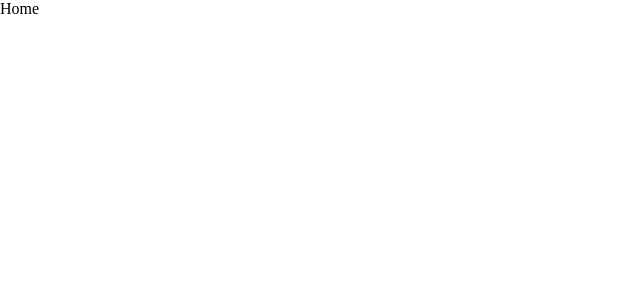
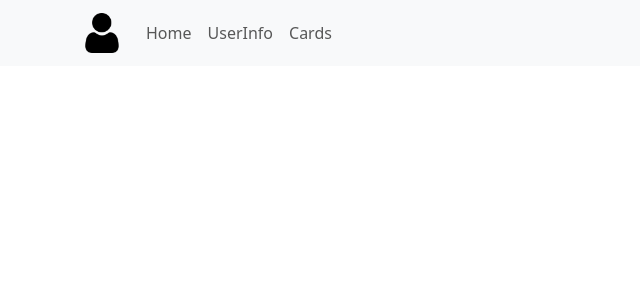
Before and after one commit to tornike2002/Card-bootstrap, a React (Vite) app: page / in a window 1280 px wide. Shown: the top 300 px of the page, without its empty margins (0-640 px from the left). Built offline with nearby package versions, Linux system fonts and the light colour scheme.

Commit message:
added basic navbar and user image for navlogo

```diff
--- a/src/components/Home/Home.jsx
+++ b/src/components/Home/Home.jsx
@@ -1,9 +1,13 @@
-import React from 'react'
+import React from "react";
+import NavbarComponent from "../NavbarComponent";
+import "bootstrap/dist/css/bootstrap.min.css"
 
 const Home = () => {
   return (
-    <div>Home</div>
-  )
-}
+    <section>
+      <NavbarComponent />
+    </section>
+  );
+};
 
-export default Home
+export default Home;
--- /dev/null
+++ b/src/components/NavbarComponent.jsx
@@ -0,0 +1,31 @@
+import React from "react";
+import { Container, Nav, Navbar } from "react-bootstrap";
+import { Link } from "react-router-dom";
+import userPic from "../assets/userPic.png";
+const NavbarComponent = () => {
+  return (
+    <Navbar expand="lg" className="bg-body-tertiary">
+      <Container className="d-flex justify-content-center align-items-center">
+        <Link to="/" className="navbar-brand">
+          <img src={userPic} alt="user picture" height={40} />
+        </Link>
+        <Navbar.Toggle aria-controls="basic-navbar-nav" />
+        <Navbar.Collapse id="basic-navbar-nav">
+          <Nav className="me-auto">
+            <Link to="/" className="nav-link">
+              Home
+            </Link>
+            <Link to="/user" className="nav-link">
+              UserInfo
+            </Link>
+            <Link to="/cards" className="nav-link">
+              Cards
+            </Link>
+          </Nav>
+        </Navbar.Collapse>
+      </Container>
+    </Navbar>
+  );
+};
+
+export default NavbarComponent;
--- a/src/index.css
+++ b/src/index.css
@@ -2,4 +2,5 @@
   box-sizing: border-box;
   margin: 0;
   padding: 0;
+  text-decoration: none !important;
 }
```
Also changed, not shown: src/assets/userPic.png (added).
